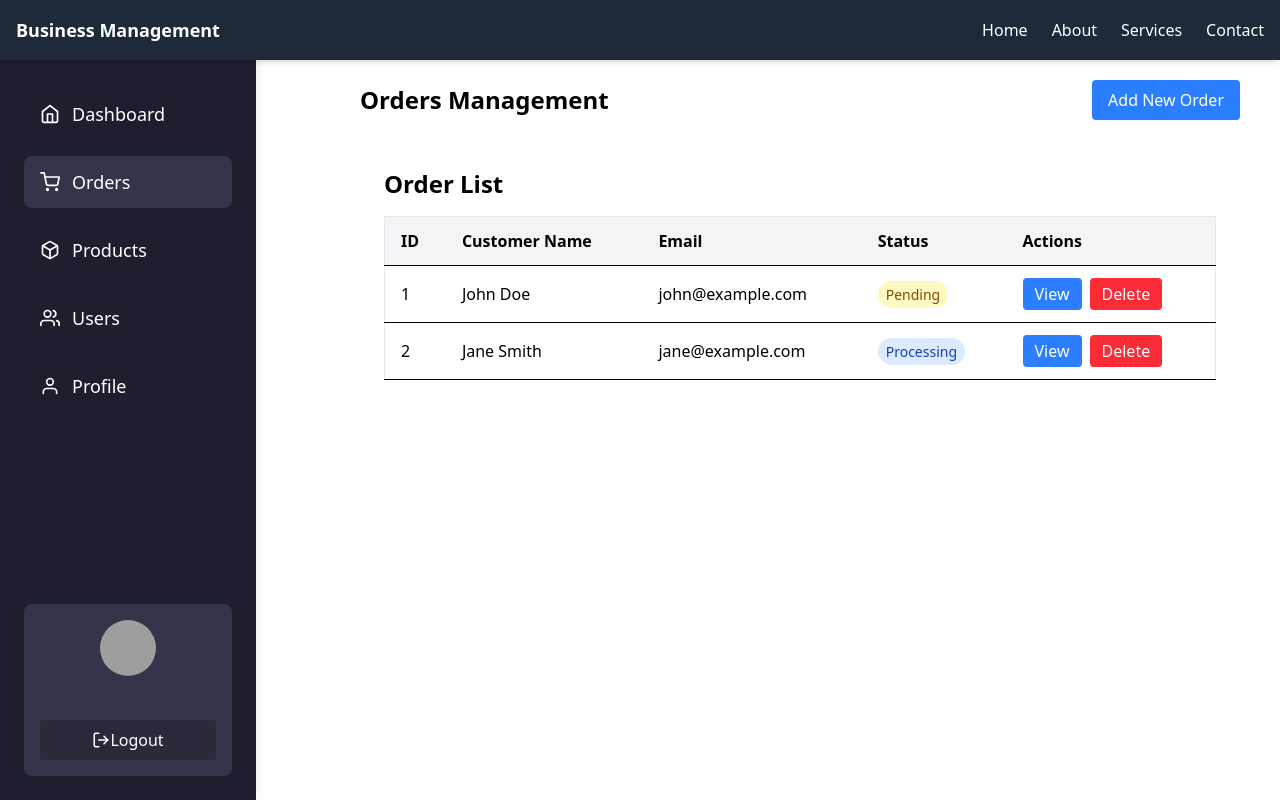
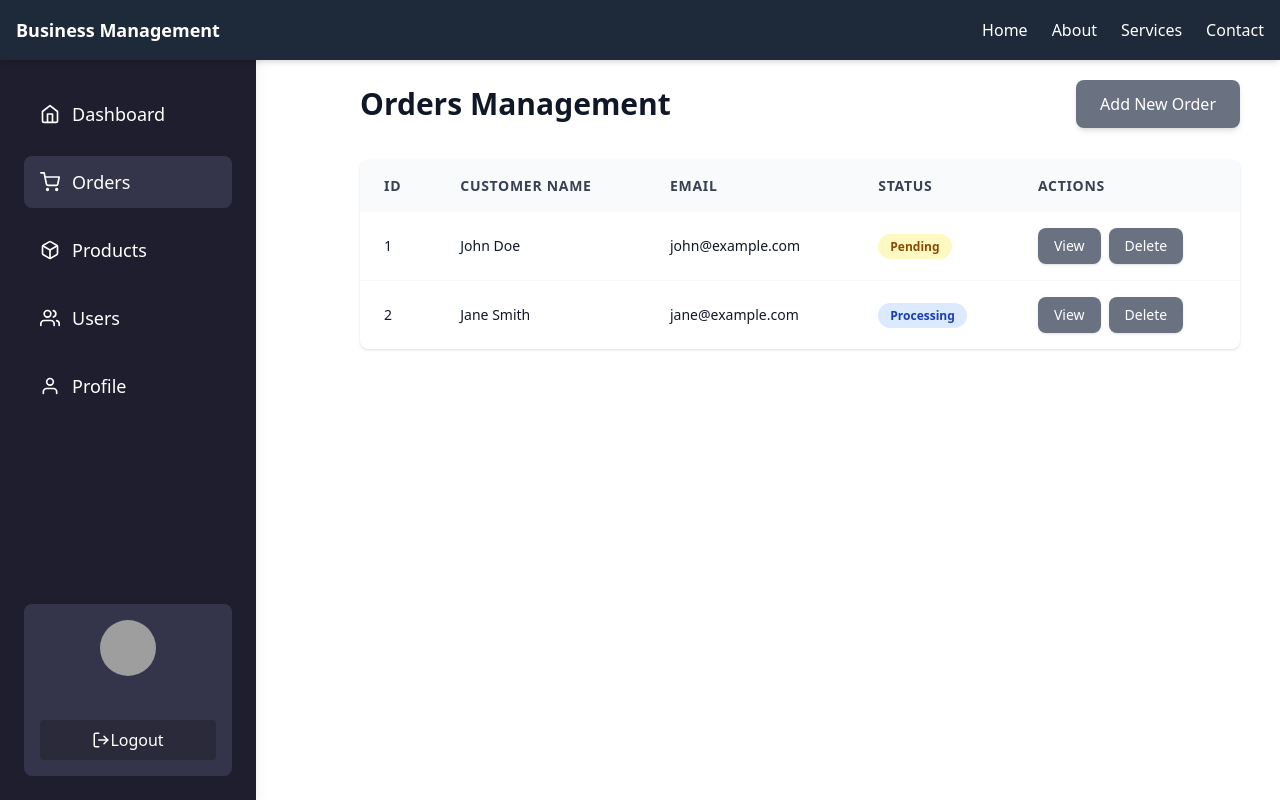
Before and after one commit to Hamasaaat/graduation-project, a React (Vite) app: page /orders in a window 1280 px wide. Built offline with nearby package versions, Linux system fonts and the light colour scheme; sample sign-in values are in the browser's storage; grey boxes are pictures that could not be loaded.

Commit message:
editing design on order page

```diff
--- a/src/components/orders/OrderForm.jsx
+++ b/src/components/orders/OrderForm.jsx
@@ -282,17 +282,17 @@ const OrderForm = ({ onClose, initialOrder }) => {
             </div>
 
             {/* Form Actions */}
-            <div className="flex justify-end space-x-2">
+            <div className="flex justify-end space-x-4">
               <button
                 type="button"
                 onClick={onClose}
-                className="bg-gray-500 text-white px-4 py-2 rounded-md hover:bg-gray-600"
+                className="bg-gray-500 text-white px-6 py-2 rounded-lg hover:bg-gray-600 transition-colors shadow-sm"
               >
                 Cancel
               </button>
               <button
                 type="submit"
-                className="bg-green-500 text-white px-4 py-2 rounded-md hover:bg-green-600"
+                className="bg-blue-800 text-white px-6 py-2 rounded-lg hover:bg-blue-900 transition-colors shadow-sm"
               >
                 {initialOrder ? "Update Order" : "Add Order"}
               </button>
--- a/src/components/orders/OrderItem.jsx
+++ b/src/components/orders/OrderItem.jsx
@@ -20,12 +20,16 @@ const OrderItem = ({ order, onDelete, onEdit }) => {
   return (
     <>
       <tr className="hover:bg-gray-50 transition-colors">
-        <td className="py-3 px-4 border-b">{order.id}</td>
-        <td className="py-3 px-4 border-b">{order.customerName}</td>
-        <td className="py-3 px-4 border-b">{order.customerEmail}</td>
-        <td className="py-3 px-4 border-b">
+        <td className="py-4 px-6 text-sm text-gray-900">{order.id}</td>
+        <td className="py-4 px-6 text-sm text-gray-900">
+          {order.customerName}
+        </td>
+        <td className="py-4 px-6 text-sm text-gray-900">
+          {order.customerEmail}
+        </td>
+        <td className="py-4 px-6 text-sm">
           <span
-            className={`px-2 py-1 rounded-full text-sm ${
+            className={`px-3 py-1 rounded-full text-xs font-semibold ${
               order.status === "Pending"
                 ? "bg-yellow-100 text-yellow-800"
                 : order.status === "Processing"
@@ -38,16 +42,16 @@ const OrderItem = ({ order, onDelete, onEdit }) => {
             {order.status}
           </span>
         </td>
-        <td className="py-3 px-4 border-b">
+        <td className="py-4 px-6 text-sm">
           <button
             onClick={handleView}
-            className="bg-blue-500 text-white px-3 py-1 rounded hover:bg-blue-600"
+            className="bg-gray-500 text-white px-4 py-2 rounded-lg hover:bg-gray-600 transition-colors shadow-sm"
           >
             View
           </button>
           <button
             onClick={() => onDelete(order.id)}
-            className="bg-red-500 text-white px-3 py-1 rounded hover:bg-red-600 ml-2"
+            className="bg-gray-500 text-white px-4 py-2 rounded-lg hover:bg-gray-600 ml-2 transition-colors shadow-sm"
           >
             Delete
           </button>
--- a/src/components/orders/OrderList.jsx
+++ b/src/components/orders/OrderList.jsx
@@ -5,19 +5,28 @@ const OrderList = ({ onEdit }) => {
   const { orders, deleteOrder } = useOrders();
 
   return (
-    <div className="p-6 max-w-6xl mx-auto">
-      <h2 className="text-2xl font-bold mb-4">Order List</h2>
-      <table className="min-w-full bg-white border border-gray-200">
-        <thead>
-          <tr className="bg-gray-100">
-            <th className="py-3 px-4 border-b text-left">ID</th>
-            <th className="py-3 px-4 border-b text-left">Customer Name</th>
-            <th className="py-3 px-4 border-b text-left">Email</th>
-            <th className="py-3 px-4 border-b text-left">Status</th>
-            <th className="py-3 px-4 border-b text-left">Actions</th>
+    <div className="bg-white rounded-lg shadow-sm overflow-hidden">
+      <table className="min-w-full">
+        <thead className="bg-gray-50">
+          <tr>
+            <th className="py-4 px-6 text-left text-sm font-semibold text-gray-700 uppercase tracking-wider">
+              ID
+            </th>
+            <th className="py-4 px-6 text-left text-sm font-semibold text-gray-700 uppercase tracking-wider">
+              Customer Name
+            </th>
+            <th className="py-4 px-6 text-left text-sm font-semibold text-gray-700 uppercase tracking-wider">
+              Email
+            </th>
+            <th className="py-4 px-6 text-left text-sm font-semibold text-gray-700 uppercase tracking-wider">
+              Status
+            </th>
+            <th className="py-4 px-6 text-left text-sm font-semibold text-gray-700 uppercase tracking-wider">
+              Actions
+            </th>
           </tr>
         </thead>
-        <tbody>
+        <tbody className="divide-y divide-gray-100">
           {orders.map((order) => (
             <OrderItem
               key={order.id}
--- a/src/components/orders/OrderView.jsx
+++ b/src/components/orders/OrderView.jsx
@@ -2,10 +2,13 @@ import React from "react";
 
 const OrderView = ({ order, onClose, onEdit }) => {
   return (
-    <div className="fixed inset-0 bg-black bg-opacity-50 flex items-center justify-center p-4">
-      <div className="bg-white p-6 rounded-lg max-w-md w-full">
-        <h3 className="text-xl font-bold mb-4">Order Details</h3>
-        <div className="space-y-2">
+    <div className="fixed inset-0 bg-black/30 backdrop-blur-lg flex items-center justify-center p-4">
+      <div className="bg-white p-6 rounded-lg max-w-md w-full shadow-lg">
+        <h3 className="text-xl font-bold mb-4 text-gray-800">Order Details</h3>
+        <div className="space-y-2 text-gray-700">
+          <p>
+            <strong>ID:</strong> {order.id}
+          </p>
           <p>
             <strong>Customer Name:</strong> {order.customerName}
           </p>
@@ -14,6 +17,22 @@ const OrderView = ({ order, onClose, onEdit }) => {
           </p>
           <p>
             <strong>Address:</strong> {order.customerAddress}
+          </p>
+          <p>
+            <strong>Status:</strong>{" "}
+            <span
+              className={`px-2 py-1 rounded-full text-sm ${
+                order.status === "Pending"
+                  ? "bg-yellow-100 text-yellow-800"
+                  : order.status === "Processing"
+                  ? "bg-blue-100 text-blue-800"
+                  : order.status === "Shipped"
+                  ? "bg-green-100 text-green-800"
+                  : "bg-gray-100 text-gray-800"
+              }`}
+            >
+              {order.status}
+            </span>
           </p>
           <p>
             <strong>Products:</strong>
@@ -28,14 +47,14 @@ const OrderView = ({ order, onClose, onEdit }) => {
         </div>
         <div className="mt-4 flex justify-end space-x-2">
           <button
-            onClick={onEdit} // Call onEdit when the Edit button is clicked
-            className="bg-blue-500 text-white px-3 py-1 rounded hover:bg-blue-600"
+            onClick={onEdit}
+            className="bg-gray-500 text-white px-3 py-1 rounded hover:bg-gray-600 transition-colors"
           >
             Edit
           </button>
           <button
             onClick={onClose}
-            className="bg-gray-500 text-white px-3 py-1 rounded hover:bg-gray-600"
+            className="bg-gray-500 text-white px-3 py-1 rounded hover:bg-gray-600 transition-colors"
           >
             Close
           </button>
--- a/src/pages/Orders.jsx
+++ b/src/pages/Orders.jsx
@@ -5,9 +5,8 @@ import { OrderProvider } from "../context/OrderContext";
 import { Navigate } from "react-router-dom";
 
 const Orders = () => {
-
-  if (localStorage.getItem('loggedInUser') == null) {
-    return <Navigate to="/login" />
+  if (localStorage.getItem("loggedInUser") == null) {
+    return <Navigate to="/login" />;
   }
 
   const [isFormOpen, setIsFormOpen] = useState(false);
@@ -25,24 +24,28 @@ const Orders = () => {
 
   return (
     <OrderProvider>
-      <div className="p-6 max-w-6xl mx-auto">
+      <div className="p-6 max-w-7xl mx-auto">
         {/* Header with "Add New Order" Button */}
-        <div className="flex justify-between items-center mb-6">
-          <h1 className="text-2xl font-bold">Orders Management</h1>
+        <div className="flex justify-between items-center mb-8">
+          <h1 className="text-3xl font-bold text-gray-900">
+            Orders Management
+          </h1>
           <button
             onClick={() => handleOpenForm()}
-            className="bg-blue-500 text-white px-4 py-2 rounded hover:bg-blue-600"
+            className="bg-gray-500 text-white px-6 py-3 rounded-lg hover:bg-gray-600 transition-colors shadow-md"
           >
             Add New Order
           </button>
         </div>
+
         {/* Order List */}
-        <OrderList onEdit={handleOpenForm} /> {/* Pass onEdit here */}
+        <OrderList onEdit={handleOpenForm} />
+
         {/* Order Form Modal */}
         {isFormOpen && (
-          <div className="fixed inset-0 bg-black bg-opacity-50 flex items-center justify-center p-4">
-            <div className="bg-white p-6 rounded-lg max-w-md w-full">
-              <h2 className="text-xl font-bold mb-4">
+          <div className="fixed inset-0 bg-black/30 backdrop-blur-lg flex items-center justify-center p-4">
+            <div className="bg-white p-8 rounded-lg max-w-lg w-full shadow-xl">
+              <h2 className="text-2xl font-bold mb-6 text-gray-900">
                 {editingOrder ? "Edit Order" : "Add New Order"}
               </h2>
               <OrderForm
@@ -55,7 +58,6 @@ const Orders = () => {
       </div>
     </OrderProvider>
   );
-}
-
+};
 
 export default Orders;
```
